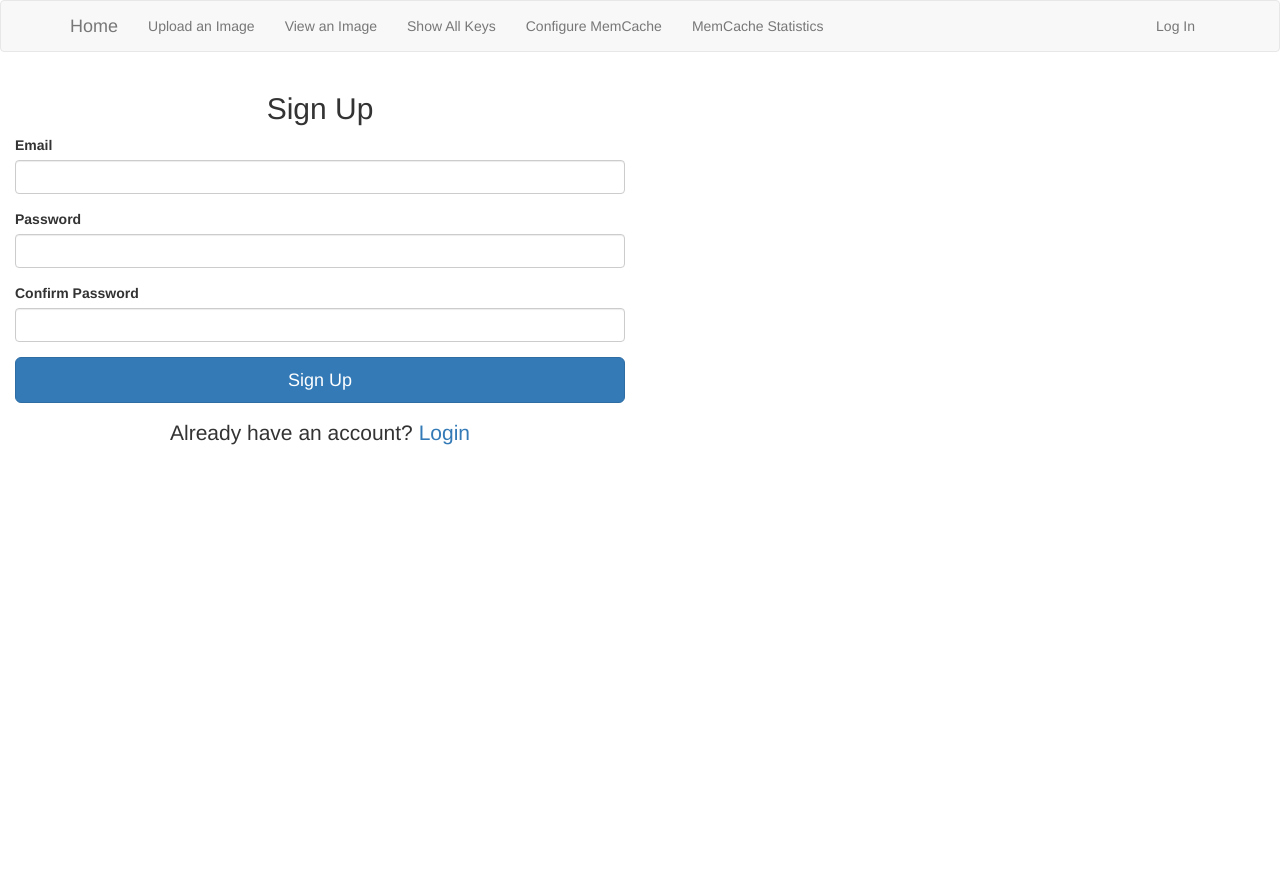
After one commit to Rutvikrj26/distribute-caching-system, a Flask app: page /register in a window 1280 px wide. The commit adds this page. Run offline with Flask 3, Linux system fonts and the light colour scheme; some libraries are stand-ins or nearby versions.

Commit message:
Implemented The models, forms and routes for auth implementation

```diff
--- a/frontend/__init__.py
+++ b/frontend/__init__.py
@@ -1,13 +1,21 @@
-import aws_helper
 from flask import Flask
 from config import Config
 from flask_bootstrap import Bootstrap
-
+from flask_sqlalchemy import SQLAlchemy
+from flask_bcrypt import Bcrypt
+from flask_login import LoginManager
+import aws_helper
 
 frontend = Flask(__name__)
 frontend.config.from_object(Config)
 
 bootstrap = Bootstrap(frontend)
+db = SQLAlchemy(frontend)
+bcrypt = Bcrypt(frontend)
+login_manager = LoginManager(frontend)
+
+login_manager.login_view = 'login'
+login_manager.login_message_category = 'info'
 
 from frontend import routes, models
 
--- a/frontend/forms.py
+++ b/frontend/forms.py
@@ -1,7 +1,8 @@
 from flask_wtf import FlaskForm
-from wtforms import StringField, SubmitField, FileField, IntegerField, RadioField, BooleanField
+from wtforms import StringField, SubmitField, FileField, IntegerField, RadioField, BooleanField, PasswordField
+from wtforms.validators import DataRequired, Length, Email, EqualTo, ValidationError
 from wtforms.validators import DataRequired, InputRequired
-
+from frontend.models import User
 
 class UploadForm(FlaskForm):
     # Define the form here to upload a key/value pair
@@ -26,3 +27,20 @@ class MemcacheConfigForm(FlaskForm):
 class SubmitButton(FlaskForm):
     # Button to delete all images and keys from the program
     submit = SubmitField('Delete All Keys and Images')
+
+class RegistrationForm(FlaskForm):
+    email = StringField('Email', validators=[DataRequired(), Email()])
+    password = PasswordField('Password', validators=[DataRequired()])
+    confirm_password = PasswordField('Confirm Password', validators=[DataRequired(), EqualTo('password')])
+    submit = SubmitField('Sign Up')
+
+    def validate_email(self, email):
+        user = User.query.filter_by(email=email.data).first()
+        if user:
+            raise ValidationError('That email is taken. Please choose a different one.')
+
+
+class LoginForm(FlaskForm):
+    email = StringField('Email', validators=[DataRequired(), Email()])
+    password = PasswordField('Password', validators=[DataRequired()])
+    submit = SubmitField('Login')
--- a/frontend/routes.py
+++ b/frontend/routes.py
@@ -7,16 +7,53 @@ from werkzeug.datastructures import FileStorage
 
 from config import Config
 from base64 import b64encode, b64decode
-from frontend import frontend
 from memapp import memapp
 from flask import render_template, redirect, url_for, request, flash, jsonify
-from frontend.forms import SubmitButton, UploadForm, DisplayForm, MemcacheConfigForm
-
+from frontend.forms import SubmitButton, UploadForm, DisplayForm, MemcacheConfigForm, RegistrationForm, LoginForm
+from frontend import frontend, db, bcrypt
+from frontend.models import User
+from flask_login import login_user, current_user, logout_user, login_required
 logger = logging.getLogger()
 logger.setLevel(logging.INFO)
 
 global commits_running
 commits_running = False
+
+@frontend.route('/register', methods=['GET', 'POST'])
+def register():
+    if current_user.is_authenticated:
+        return redirect(url_for('index'))
+    form = RegistrationForm()
+    if form.validate_on_submit():
+        hashed_password = bcrypt.generate_password_hash(form.password.data).decode('utf-8')
+        user = User(username=form.username.data, email=form.email.data, password=hashed_password)
+        db.session.add(user)
+        db.session.commit()
+        flash('Your account has been created! You are now able to log in', 'success')
+        return redirect(url_for('login'))
+    return render_template('register.html', title='Register', form=form)
+
+@frontend.route('/login', methods=['GET', 'POST'])
+def login():
+    if current_user.is_authenticated:
+        return redirect(url_for('index'))
+    form = LoginForm()
+    if form.validate_on_submit():
+        user = User.query.filter_by(email=form.email.data).first()
+        if user and bcrypt.check_password_hash(user.password, form.password.data):
+            login_user(user, remember=form.remember.data)
+            next_page = request.args.get('next')
+            return redirect(next_page) if next_page else redirect(url_for('index'))
+        else:
+            flash('Login Unsuccessful. Please check email and password', 'danger')
+    return render_template('login.html', title='Login', form=form)
+
+@frontend.route('/logout')
+def logout():
+    logout_user()
+    flash('You have been logged out.')
+    return redirect(url_for('index'))
+
 
 @frontend.route('/')
 @frontend.route('/index')
--- a/frontend/templates/base.html
+++ b/frontend/templates/base.html
@@ -28,10 +28,18 @@
                     <li><a href="{{ url_for('memcache_config') }}">Configure MemCache</a></li>
                     <li><a href="{{ url_for('memcache_stats') }}">MemCache Statistics</a></li>
                 </ul>
+                <ul class="nav navbar-nav navbar-right">
+                    {% if current_user.is_authenticated %}
+                        <li><a href="{{ url_for('logout') }}">Log Out</a></li>
+                    {% else %}
+                        <li><a href="{{ url_for('login') }}">Log In</a></li>
+                    {% endif %}
+                </ul>
             </div>
         </div>
     </nav>
 {% endblock %}
+
 
 {% block content %}
     <div class="container">
--- /dev/null
+++ b/frontend/templates/register.html
@@ -0,0 +1,61 @@
+{% extends "base.html" %}
+
+{% block content %}
+<div class="d-flex justify-content-center align-items-center" style="height: 100vh;">
+  <div class="col-md-6">
+    <div class="card mt-5">
+      <div class="card-header">
+        <h2 class="text-center mb-0">Sign Up</h2>
+      </div>
+      <div class="card-body">
+        <form action="{{ url_for('register') }}" method="POST">
+          {{ form.hidden_tag() }}
+          <div class="form-group">
+            {{ form.email.label(class="form-control-label") }}
+            {% if form.email.errors %}
+            {{ form.email(class="form-control form-control-lg is-invalid") }}
+            <div class="invalid-feedback">
+              {% for error in form.email.errors %}
+              <span>{{ error }}</span>
+              {% endfor %}
+            </div>
+            {% else %}
+            {{ form.email(class="form-control form-control-lg") }}
+            {% endif %}
+          </div>
+          <div class="form-group">
+            {{ form.password.label(class="form-control-label") }}
+            {% if form.password.errors %}
+            {{ form.password(class="form-control form-control-lg is-invalid") }}
+            <div class="invalid-feedback">
+              {% for error in form.password.errors %}
+              <span>{{ error }}</span>
+              {% endfor %}
+            </div>
+            {% else %}
+            {{ form.password(class="form-control form-control-lg") }}
+            {% endif %}
+          </div>
+          <div class="form-group">
+            {{ form.confirm_password.label(class="form-control-label") }}
+            {% if form.confirm_password.errors %}
+            {{ form.confirm_password(class="form-control form-control-lg is-invalid") }}
+            <div class="invalid-feedback">
+              {% for error in form.confirm_password.errors %}
+              <span>{{ error }}</span>
+              {% endfor %}
+            </div>
+            {% else %}
+            {{ form.confirm_password(class="form-control form-control-lg") }}
+            {% endif %}
+          </div>
+          <div class="form-group">
+            <button type="submit" class="btn btn-primary btn-lg btn-block">Sign Up</button>
+          </div>
+        </form>
+        <p class="lead mt-3 text-center">Already have an account? <a href="{{ url_for('login') }}">Login</a></p>
+      </div>
+    </div>
+  </div>
+</div>
+{% endblock %}
--- a/requirements.txt
+++ b/requirements.txt
@@ -21,3 +21,6 @@ urllib3==1.26.14
 visitor==0.1.3
 Werkzeug==2.2.2
 WTForms==3.0.1
+flask_login==0.6.2
+flask_bcrypt==1.0.1
+email_validator==1.3.1
```
Also changed, not shown: frontend/models.py (+12 -1 lines), frontend/templates/login.html (added, +34 -0 lines).
